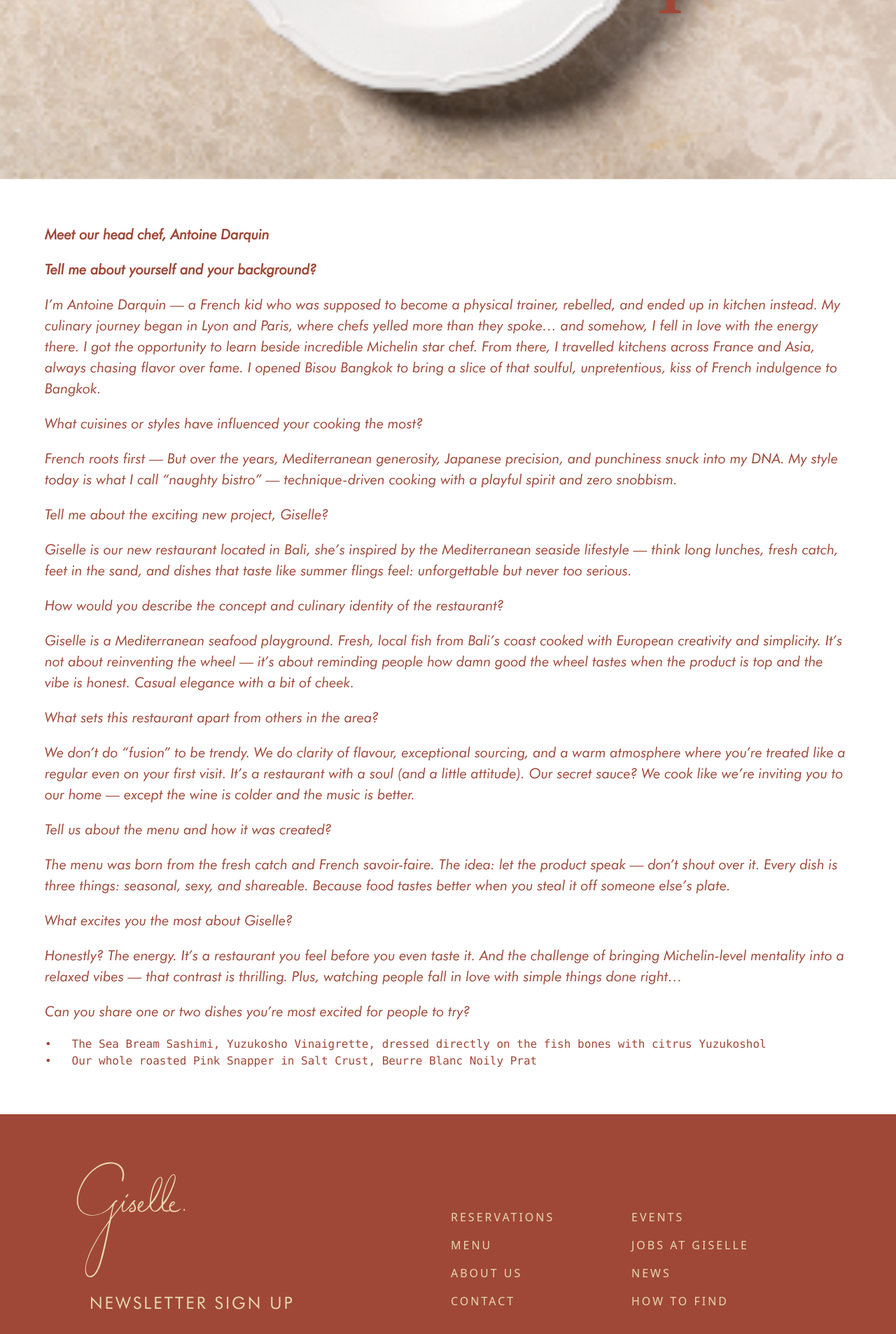
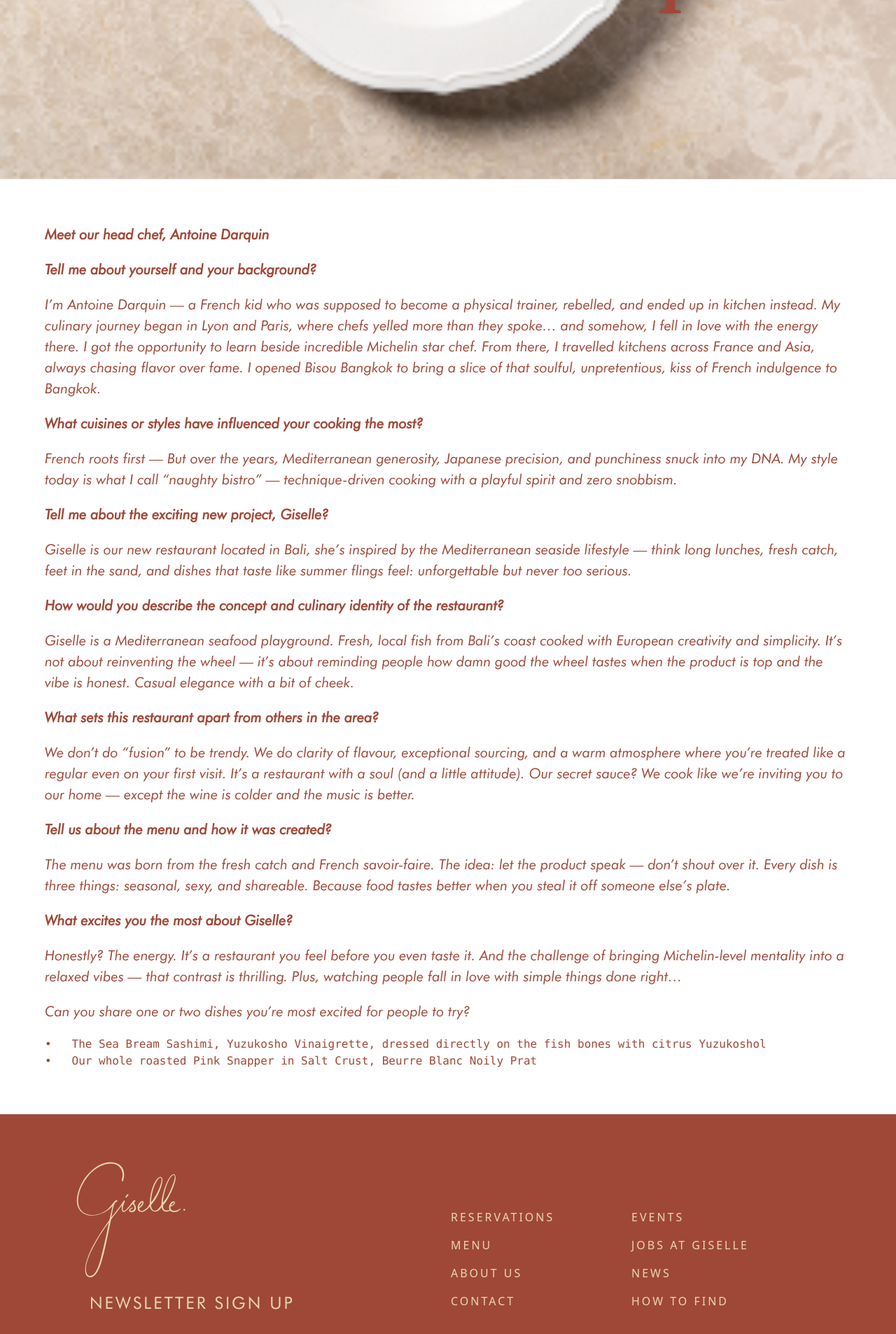
Before and after one commit to dezoul/Giselle, a Jekyll site: the page built from _posts/2025-08-8-meet-alejandro.md, in a window 1280 px wide. Shown: the part 673-2579 px from the top of the page at 70% size. Built offline with Jekyll 4.4.1, drawn with Linux system fonts in a browser that asks for light colours; some web fonts are replaced.

Commit message:
Updated 4 files via CloudCannon.

```diff
--- a/_posts/2025-08-8-meet-alejandro.md
+++ b/_posts/2025-08-8-meet-alejandro.md
@@ -23,27 +23,27 @@
 
 I’m Antoine Darquin — a French kid who was supposed to become a physical trainer, rebelled, and ended up in kitchen instead. My culinary journey began in Lyon and Paris, where chefs yelled more than they spoke… and somehow, I fell in love with the energy there. I got the opportunity to learn beside incredible Michelin star chef. From there, I travelled kitchens across France and Asia, always chasing flavor over fame. I opened Bisou Bangkok to bring a slice of that soulful, unpretentious, kiss of French indulgence to Bangkok.
 
-What cuisines or styles have influenced your cooking the most?
+**What cuisines or styles have influenced your cooking the most?**
 
 French roots first — But over the years, Mediterranean generosity, Japanese precision, and punchiness snuck into my DNA. My style today is what I call “naughty bistro” — technique-driven cooking with a playful spirit and zero snobbism.
 
-Tell me about the exciting new project, Giselle?
+**Tell me about the exciting new project, Giselle?**
 
 Giselle is our new restaurant located in Bali, she’s inspired by the Mediterranean seaside lifestyle — think long lunches, fresh catch, feet in the sand, and dishes that taste like summer flings feel: unforgettable but never too serious.
 
-How would you describe the concept and culinary identity of the restaurant?
+**How would you describe the concept and culinary identity of the restaurant?**
 
 Giselle is a Mediterranean seafood playground. Fresh, local fish from Bali’s coast cooked with European creativity and simplicity. It’s not about reinventing the wheel — it’s about reminding people how damn good the wheel tastes when the product is top and the vibe is honest. Casual elegance with a bit of cheek.
 
-What sets this restaurant apart from others in the area?
+**What sets this restaurant apart from others in the area?**
 
 We don’t do “fusion” to be trendy. We do clarity of flavour, exceptional sourcing, and a warm atmosphere where you’re treated like a regular even on your first visit. It’s a restaurant with a soul (and a little attitude). Our secret sauce? We cook like we’re inviting you to our home — except the wine is colder and the music is better.
 
-Tell us about the menu and how it was created?
+**Tell us about the menu and how it was created?**
 
 The menu was born from the fresh catch and French savoir-faire. The idea: let the product speak — don’t shout over it. Every dish is three things: seasonal, sexy, and shareable. Because food tastes better when you steal it off someone else’s plate.
 
-What excites you the most about Giselle?
+**What excites you the most about Giselle?**
 
 Honestly? The energy. It’s a restaurant you feel before you even taste it. And the challenge of bringing Michelin-level mentality into a relaxed vibes — that contrast is thrilling. Plus, watching people fall in love with simple things done right…
 
```
